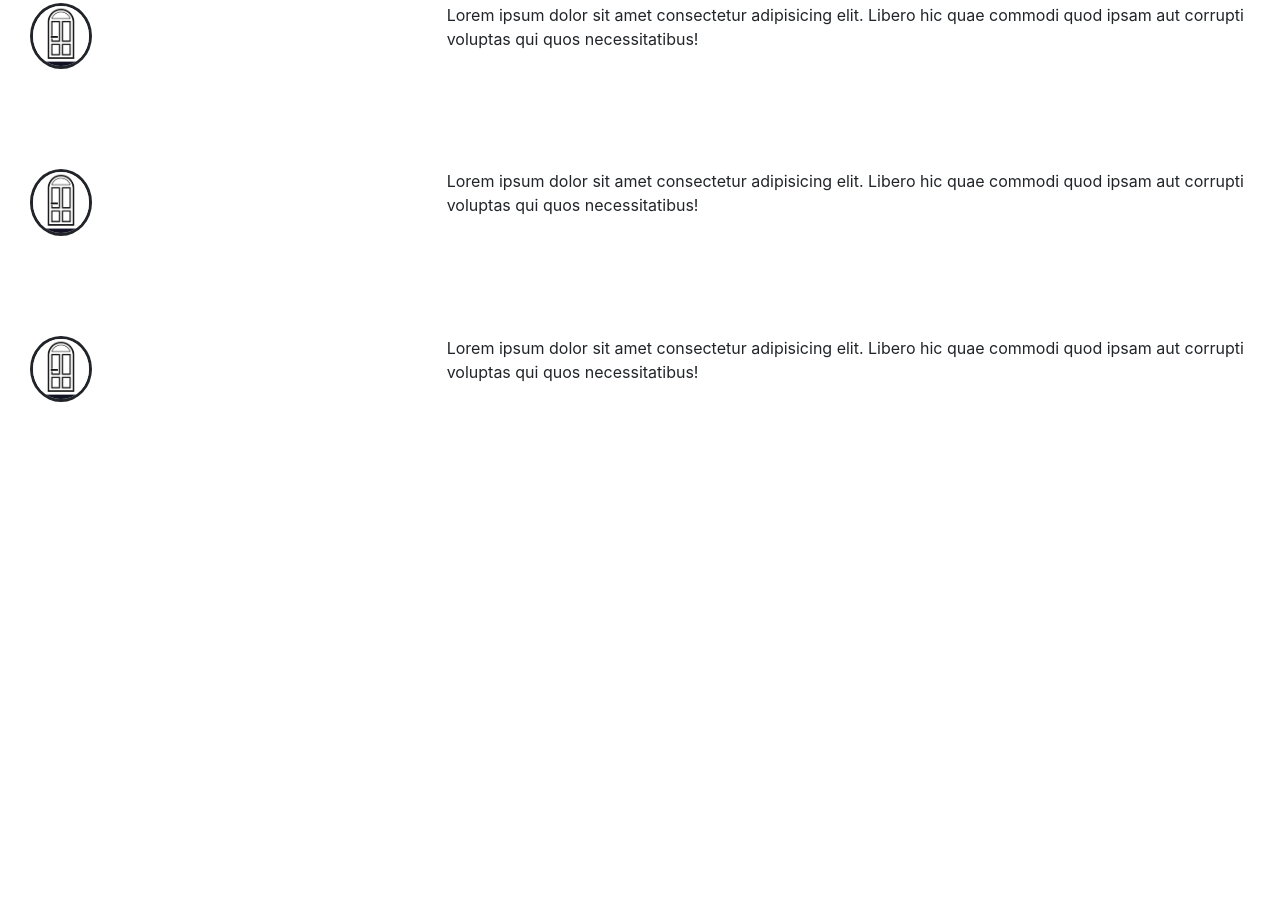
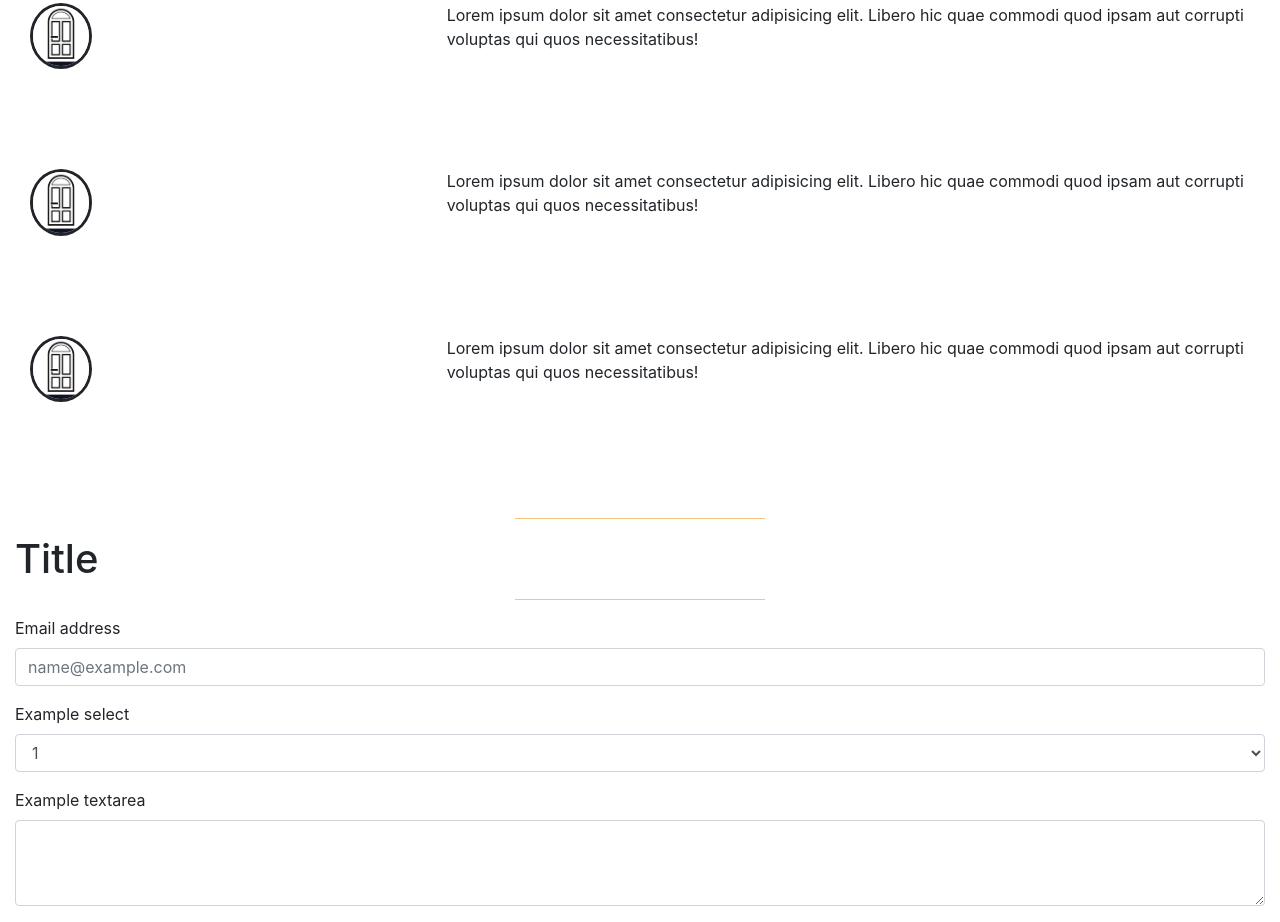
Before and after one commit to D0nni387/Luxury-Door-Solutions, a plain HTML site: page index.html in a window 1280 px wide. Shown: the part 1619-2541 px from the top of the page. Before the commit the page ends 2121 px from the top, so only its background shows below. Drawn offline with nearby package versions, Linux system fonts and the light colour scheme.

Commit message:
Basic Contact Form Layout

```diff
--- a/index.html
+++ b/index.html
@@ -150,9 +150,30 @@
     </div>
   </div>
 </section>
+<hr>
+<h1>Title</h1>
+<hr>
+<form>
+  <div class="form-group">
+    <label for="exampleFormControlInput1">Email address</label>
+    <input type="email" class="form-control" id="exampleFormControlInput1" placeholder="name@example.com">
+  </div>
+  <div class="form-group">
+    <label for="exampleFormControlSelect1">Example select</label>
+    <select class="form-control" id="exampleFormControlSelect1">
+      <option>1</option>
+      <option>2</option>
+      <option>3</option>
+      <option>4</option>
+      <option>5</option>
+    </select>
+  </div>
 
-
-
+  <div class="form-group">
+    <label for="exampleFormControlTextarea1">Example textarea</label>
+    <textarea class="form-control" id="exampleFormControlTextarea1" rows="3"></textarea>
+  </div>
+</form>
 </body>
 <script src="https://cdnjs.cloudflare.com/ajax/libs/jquery/3.4.1/jquery.slim.min.js"></script>
   <script src="https://cdnjs.cloudflare.com/ajax/libs/popper.js/1.15.0/umd/popper.min.js"></script>
```
